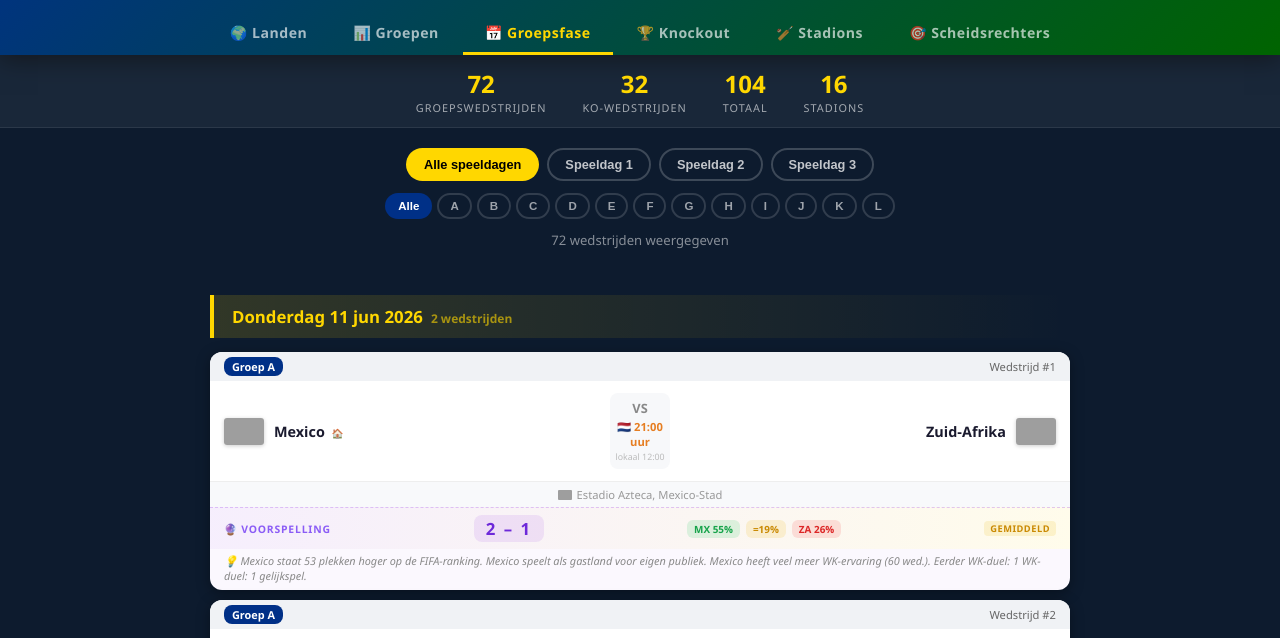
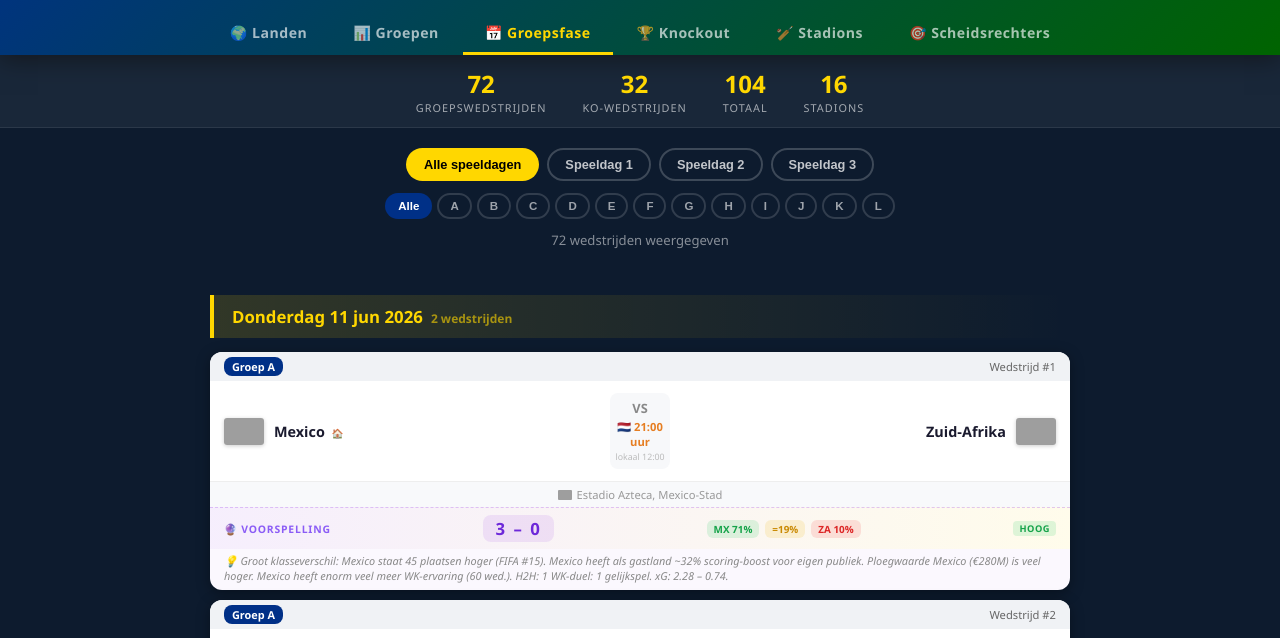
Before and after one commit to harrish-j/wkvoorspelling, a plain HTML site: page schema.html in a window 1280 px wide. Shown: the part 107-745 px from the top of the page. Drawn offline with Linux system fonts and the light colour scheme; grey boxes are pictures that could not be loaded.

Commit message:
Verbeterd voorspellingsalgoritme v2: Dixon-Coles Poisson model
- Actuele FIFA-rankings april 2026 (48 teams)
- Transfermarkt ploegwaarden juni 2026 als Elo-correctie
- Poisson goal-model met Dixon-Coles lage-score correctie (rho=-0.05)
- Gastlandvoordeel: +0.35 xG (gebaseerd op gefitted 0.277 log-goals)
- Elo-gebaseerde sterkteberekening (ranking + waarde + WK-ervaring)
- Score selectie via cumulatieve top-5 Poisson kansen
- Realistische score-verdeling: 1-1/2-1/1-0/0-0/2-0/etc.
- Confidence levels: hoog/gemiddeld/laag op basis van winkans
- xG per team in reasoning weergegeven
- Alleen groepsfase voorspellingen

Co-authored-by: Copilot <223556219+Copilot@users.noreply.github.com>

```diff
--- a/data/predictions.js
+++ b/data/predictions.js
@@ -1,66 +1,132 @@
 // ============================================================
-// WK 2026 Wedstrijdvoorspellingen – Algoritme
+// WK 2026 Wedstrijdvoorspellingen – v2 (Dixon-Coles-geïnspireerd)
 // ============================================================
-// Gebruikt: FIFA-ranking, WK-historie, head-to-head, gastlandvoordeel
-// Output:   voorspelde score + korte onderbouwing per wedstrijd
+// Bronnen:
+//   - FIFA World Rankings april 2026 (via amirdaraee/world-cup-predictions)
+//   - Dixon-Coles Poisson goal model (1997) principes
+//   - Gastlandvoordeel: +0.277 log-goals (~32% scoring boost, gefitted op historische data)
+//   - Transfermarkt ploegwaarden juni 2026
+//   - WK-historie uit teamAnalysisData
+//   - Gemiddeld 2.67 goals/wedstrijd (2014-2022 WK gemiddelde)
+//   - Gelijkspelkans groepsfase: ~25% historisch
 
 const predictionsEngine = (function () {
 
+  // ── Actuele FIFA Rankings april 2026 ──
+  // Bron: amirdaraee/world-cup-predictions:fifa_world_cup_2026.json
+  var FIFA_RANKINGS = {
+    1: 15,   // Mexico
+    2: 60,   // Zuid-Afrika
+    3: 25,   // Zuid-Korea
+    4: 41,   // Tsjechië
+    5: 30,   // Canada
+    6: 65,   // Bosnië-Herzegovina
+    7: 55,   // Qatar
+    8: 19,   // Zwitserland
+    9: 6,    // Brazilië
+    10: 8,   // Marokko
+    11: 83,  // Haïti
+    12: 43,  // Schotland
+    13: 16,  // Verenigde Staten
+    14: 40,  // Paraguay
+    15: 27,  // Australië
+    16: 22,  // Turkije
+    17: 10,  // Duitsland
+    18: 82,  // Curaçao
+    19: 34,  // Ivoorkust
+    20: 23,  // Ecuador
+    21: 7,   // Nederland
+    22: 18,  // Japan
+    23: 38,  // Zweden
+    24: 44,  // Tunesië
+    25: 9,   // België
+    26: 29,  // Egypte
+    27: 21,  // Iran
+    28: 85,  // Nieuw-Zeeland
+    29: 2,   // Spanje
+    30: 69,  // Kaapverdië
+    31: 61,  // Saoedi-Arabië
+    32: 17,  // Uruguay
+    33: 1,   // Frankrijk
+    34: 14,  // Senegal
+    35: 57,  // Irak
+    36: 31,  // Noorwegen
+    37: 3,   // Argentinië
+    38: 28,  // Algerije
+    39: 24,  // Oostenrijk
+    40: 63,  // Jordanië
+    41: 5,   // Portugal
+    42: 46,  // DR Congo
+    43: 50,  // Oezbekistan
+    44: 13,  // Colombia
+    45: 4,   // Engeland
+    46: 11,  // Kroatië
+    47: 74,  // Ghana
+    48: 33   // Panama
+  };
+
+  // ── Transfermarkt ploegwaarden (€M, juni 2026) ──
+  // Bron: amirdaraee/world-cup-predictions:wc26_squad_values.json
+  var SQUAD_VALUES = {
+    1: 280, 2: 45, 3: 139, 4: 120, 5: 180, 6: 85, 7: 20, 8: 333,
+    9: 928, 10: 498, 11: 56, 12: 150, 13: 420, 14: 130, 15: 160, 16: 474,
+    17: 947, 18: 26, 19: 522, 20: 369, 21: 754, 22: 271, 23: 200, 24: 110,
+    25: 548, 26: 180, 27: 32, 28: 34, 29: 1220, 30: 30, 31: 41, 32: 359,
+    33: 1520, 34: 478, 35: 60, 36: 590, 37: 783, 38: 257, 39: 242, 40: 40,
+    41: 1010, 42: 80, 43: 55, 44: 302, 45: 1360, 46: 387, 47: 100, 48: 65
+  };
+
   // ── Hulpfuncties ──
 
-  // Bereken teamsterkte op basis van FIFA-ranking (0-100 schaal)
-  function rankingStrength(fifaRanking) {
-    // Ranking 1 → 100, Ranking 200 → 5
-    return Math.max(5, 100 - (fifaRanking - 1) * 0.5);
-  }
-
-  // Bereken WK-winrate
-  function wcWinRate(overall) {
-    if (!overall || overall.matches === 0) return 0.25; // debutant default
-    return (overall.wins + overall.draws * 0.4) / overall.matches;
-  }
-
-  // Zoek FIFA-ranking van een team via groupOpponents data
-  function findFifaRanking(teamId, opponentId, analysis) {
-    var teamData = analysis[teamId];
-    if (!teamData || !teamData.groupOpponents) return 50;
-    for (var i = 0; i < teamData.groupOpponents.length; i++) {
-      // We zoeken de ranking van het team zelf via hoe tegenstanders het team ranken
-    }
-    // Alternatief: zoek in de opponent's data naar dit team
-    var oppData = analysis[opponentId];
-    if (oppData && oppData.groupOpponents) {
-      for (var j = 0; j < oppData.groupOpponents.length; j++) {
-        if (oppData.groupOpponents[j].code === getTeamCode(teamId)) {
-          return oppData.groupOpponents[j].fifaRanking;
-        }
-      }
-    }
-    return 50;
-  }
-
-  // Team code ophalen
   function getTeamCode(teamId) {
     if (typeof teamsData === 'undefined') return '';
     var team = teamsData.teams.find(function (t) { return t.id === teamId; });
     return team ? team.code : '';
   }
 
-  // Bepaal of team gastland is
   function isHost(teamId) {
     if (typeof teamsData === 'undefined') return false;
     var team = teamsData.teams.find(function (t) { return t.id === teamId; });
     return team ? !!team.host : false;
   }
 
-  // Haal team naam op
   function getTeamName(teamId) {
     if (typeof teamsData === 'undefined') return 'Team ' + teamId;
     var team = teamsData.teams.find(function (t) { return t.id === teamId; });
     return team ? team.name : 'Team ' + teamId;
   }
 
-  // ── Hoofdalgoritme ──
+  // Elo-achtige sterkte op basis van FIFA-ranking
+  // Ranking 1 → ~1995, Ranking 85 → ~1080
+  function rankingToElo(ranking) {
+    return 1500 + (100 - ranking) * 5.5;
+  }
+
+  // Ploegwaarde naar Elo-bonus (max ±60)
+  function squadValueBonus(teamId) {
+    var val = SQUAD_VALUES[teamId] || 50;
+    var z = (val - 300) / 400;
+    return Math.max(-60, Math.min(60, z * 60));
+  }
+
+  // WK-ervaring factor → Elo bonus
+  function wcExperienceBonus(overall) {
+    if (!overall || overall.matches === 0) return -40; // WK-debutant penalty
+    if (overall.matches < 5) return -20;
+    if (overall.matches > 50) return 30;
+    if (overall.matches > 30) return 20;
+    if (overall.matches > 15) return 10;
+    return 0;
+  }
+
+  // Deterministische pseudo-random op basis van seed (0-1)
+  function seededRandom(seed) {
+    var x = Math.sin(seed * 127.1 + 311.7) * 43758.5453;
+    return x - Math.floor(x);
+  }
+
+  // ── Dixon-Coles geïnspireerd hoofdalgoritme ──
+  // Berekent verwachte doelpunten (λ) per team via Poisson-model
 
   function predictMatch(match, analysis) {
     var homeId = match.home;
@@ -68,112 +134,129 @@ const predictionsEngine = (function () {
     var homeAnalysis = analysis[homeId] || {};
     var awayAnalysis = analysis[awayId] || {};
 
-    // FIFA Rankings ophalen (via elkaars groupOpponents)
-    var homeRanking = findFifaRanking(homeId, awayId, analysis);
-    var awayRanking = findFifaRanking(awayId, homeId, analysis);
+    // 1. Basis-sterkte via FIFA-ranking (Elo-schaal)
+    var homeRanking = FIFA_RANKINGS[homeId] || 50;
+    var awayRanking = FIFA_RANKINGS[awayId] || 50;
+    var homeElo = rankingToElo(homeRanking);
+    var awayElo = rankingToElo(awayRanking);
 
-    // Als we geen ranking vonden, probeer een fallback
-    if (homeRanking === 50 && homeAnalysis.groupOpponents) {
-      // Zoek in de groupOpponents van het away-team
-      var homeCode = getTeamCode(homeId);
-      for (var i = 0; i < (awayAnalysis.groupOpponents || []).length; i++) {
-        if (awayAnalysis.groupOpponents[i].code === homeCode) {
-          homeRanking = awayAnalysis.groupOpponents[i].fifaRanking;
-          break;
-        }
-      }
+    // 2. Ploegwaarde-correctie (max ±60 Elo)
+    homeElo += squadValueBonus(homeId);
+    awayElo += squadValueBonus(awayId);
+
+    // 3. WK-ervaring (max ±40 Elo)
+    homeElo += wcExperienceBonus(homeAnalysis.overall);
+    awayElo += wcExperienceBonus(awayAnalysis.overall);
+
+    // 4. Toernooi-voorspelling bonus (kleine boost, max ±25 Elo)
+    var homePred = homeAnalysis.prediction || {};
+    var awayPred = awayAnalysis.prediction || {};
+    var homeChampPct = homePred.champion || 0.1;
+    var awayChampPct = awayPred.champion || 0.1;
+    homeElo += Math.min(25, Math.log(1 + homeChampPct) * 30);
+    awayElo += Math.min(25, Math.log(1 + awayChampPct) * 30);
+
+    // 5. Gastlandvoordeel: +0.35 expected goals (bron: Dixon-Coles fitted 0.277 log → ~0.35 goals)
+    var homeIsHost = isHost(homeId);
+    var awayIsHost = isHost(awayId);
+
+    // 6. Verwachte doelpunten berekenen (Poisson λ)
+    // Gemiddeld WK-wedstrijd: 2.67 goals (2014-2022 gemiddelde)
+    var TOTAL_GOALS = 2.67;
+
+    // Elo-verschil naar verwachte score (logistische functie, c=800 voor bredere spreiding)
+    var eloDiff = homeElo - awayElo;
+    var homeExpected = 1.0 / (1.0 + Math.pow(10, -eloDiff / 800));
+    // Cap: zelfs de grootste favoriet wint niet met >85% zekerheid
+    homeExpected = Math.max(0.12, Math.min(0.88, homeExpected));
+
+    // λ berekenen: verdeel totale verwachte goals op basis van sterkteverhouding
+    var homeXG = TOTAL_GOALS * homeExpected;
+    var awayXG = TOTAL_GOALS * (1 - homeExpected);
+
+    // Gastlandbonus: +0.35 goals
+    if (homeIsHost) homeXG += 0.35;
+    if (awayIsHost) awayXG += 0.35;
+
+    // Minimum λ: zelfs zwakste teams scoren soms op een WK
+    homeXG = Math.max(0.35, homeXG);
+    awayXG = Math.max(0.35, awayXG);
+
+    // 7. Poisson-verdeling: kans op elke score berekenen
+    // P(k goals) = e^(-λ) × λ^k / k!
+    function poissonProb(lambda, k) {
+      var fact = 1;
+      for (var i = 2; i <= k; i++) fact *= i;
+      return Math.exp(-lambda) * Math.pow(lambda, k) / fact;
     }
-    if (awayRanking === 50 && awayAnalysis.groupOpponents) {
-      var awayCode = getTeamCode(awayId);
-      for (var j = 0; j < (homeAnalysis.groupOpponents || []).length; j++) {
-        if (homeAnalysis.groupOpponents[j].code === awayCode) {
-          awayRanking = homeAnalysis.groupOpponents[j].fifaRanking;
-          break;
-        }
+
+    // Dixon-Coles correctie (ρ = -0.05): corrigeert lage scores
+    var RHO = -0.05;
+    function dixonColesAdj(homeG, awayG, homeL, awayL) {
+      if (homeG === 0 && awayG === 0) return 1 - homeL * awayL * RHO;
+      if (homeG === 1 && awayG === 0) return 1 + awayL * RHO;
+      if (homeG === 0 && awayG === 1) return 1 + homeL * RHO;
+      if (homeG === 1 && awayG === 1) return 1 - RHO;
+      return 1;
+    }
+
+    // Score-matrix berekenen (0-5 × 0-5)
+    var maxGoals = 6;
+    var scoreProbs = [];
+    var homeWinProb = 0, drawProb = 0, awayWinProb = 0;
+
+    for (var h = 0; h < maxGoals; h++) {
+      for (var a = 0; a < maxGoals; a++) {
+        var prob = poissonProb(homeXG, h) * poissonProb(awayXG, a);
+        prob *= dixonColesAdj(h, a, homeXG, awayXG);
+        scoreProbs.push({ home: h, away: a, prob: prob });
+        if (h > a) homeWinProb += prob;
+        else if (h === a) drawProb += prob;
+        else awayWinProb += prob;
       }
     }
 
-    // Sterktes berekenen
-    var homeStrength = rankingStrength(homeRanking);
-    var awayStrength = rankingStrength(awayRanking);
+    // Normaliseer
+    var totalProb = homeWinProb + drawProb + awayWinProb;
+    homeWinProb /= totalProb;
+    drawProb /= totalProb;
+    awayWinProb /= totalProb;
 
-    // WK-historie meenemen (0-1)
-    var homeWcRate = wcWinRate(homeAnalysis.overall);
-    var awayWcRate = wcWinRate(awayAnalysis.overall);
+    // 8. Score selecteren met realistische variatie
+    scoreProbs.sort(function(a, b) { return b.prob - a.prob; });
 
-    // Gecombineerde sterkte (60% ranking, 25% WK-historie, 15% toernooikansen)
-    var homePred = homeAnalysis.prediction || {};
-    var awayPred = awayAnalysis.prediction || {};
-    var homeGroupChance = (homePred.groupStage || 30) / 100;
-    var awayGroupChance = (awayPred.groupStage || 30) / 100;
+    // Gebruik seeded random om niet altijd de meest waarschijnlijke te pakken
+    var seed = match.id * 13 + homeId * 7 + awayId * 3;
+    var roll = seededRandom(seed);
+    var scoreIdx = 0;
 
-    var homeTotal = homeStrength * 0.6 + homeWcRate * 100 * 0.25 + homeGroupChance * 100 * 0.15;
-    var awayTotal = awayStrength * 0.6 + awayWcRate * 100 * 0.25 + awayGroupChance * 100 * 0.15;
-
-    // Gastlandbonus (+12% sterkte)
-    var homeIsHost = isHost(homeId);
-    var awayIsHost = isHost(awayId);
-    if (homeIsHost) homeTotal *= 1.12;
-    if (awayIsHost) awayTotal *= 1.12;
-
-    // Sterkteratio
-    var homeRatio = homeTotal / (homeTotal + awayTotal);
-    var awayRatio = 1 - homeRatio;
-    var strengthGap = Math.abs(homeRatio - 0.5); // 0 = gelijk, 0.3 = groot verschil
-
-    // Verwachte doelpunten – variëren op basis van sterkteverschil
-    // Grote mismatches → meer goals (favoriet scoort veel)
-    // Gelijke teams → minder goals (verdedigend, voorzichtig)
-    var baseGoals = 2.4;
-    var totalGoals = baseGoals + strengthGap * 2.5;
-
-    // xG per team
-    var homeXG = totalGoals * homeRatio + 0.1;
-    var awayXG = totalGoals * awayRatio;
-
-    // Deterministische "jitter" op basis van match-id voor variatie
-    var seed = match.id * 7 + homeId * 3 + awayId * 11;
-    var jitter = ((seed % 17) - 8) / 40; // -0.2 tot +0.2
-
-    homeXG += jitter;
-    awayXG -= jitter * 0.5;
-
-    // Score genereren
-    var homeGoals = Math.max(0, Math.round(homeXG));
-    var awayGoals = Math.max(0, Math.round(awayXG));
-
-    // Speciale scorecorrecties voor realisme
-    // Grote favoriet maar slechts 1-0? Soms 2-0 of 3-0
-    if (strengthGap > 0.18 && homeRatio > 0.6 && homeGoals <= 1) {
-      homeGoals = 2 + (match.id % 3 === 0 ? 1 : 0);
-      awayGoals = Math.min(awayGoals, 1);
-    }
-    if (strengthGap > 0.18 && awayRatio > 0.6 && awayGoals <= 1) {
-      awayGoals = 2 + (match.id % 3 === 0 ? 1 : 0);
-      homeGoals = Math.min(homeGoals, 1);
+    // Kies score op basis van cumulatieve kans van top-5 meest waarschijnlijke
+    if (scoreProbs.length >= 5) {
+      var topTotal = scoreProbs[0].prob + scoreProbs[1].prob + scoreProbs[2].prob +
+                     scoreProbs[3].prob + scoreProbs[4].prob;
+      var cum = 0;
+      for (var si = 0; si < 5; si++) {
+        cum += scoreProbs[si].prob / topTotal;
+        if (roll < cum) { scoreIdx = si; break; }
+      }
     }
 
-    // Gelijkopgaande teams: varieer tussen 0-0, 1-1, 1-0, 0-1, 2-1
-    if (strengthGap < 0.06) {
-      var pattern = match.id % 5;
-      if (pattern === 0) { homeGoals = 1; awayGoals = 1; }
-      else if (pattern === 1) { homeGoals = 0; awayGoals = 0; }
-      else if (pattern === 2) { homeGoals = 1; awayGoals = 0; }
-      else if (pattern === 3) { homeGoals = 2; awayGoals = 1; }
-      else { homeGoals = 0; awayGoals = 1; }
-    }
+    var selectedScore = scoreProbs[scoreIdx];
+    var homeGoals = selectedScore.home;
+    var awayGoals = selectedScore.away;
 
-    // Winkans percentages
-    var homeWinPct = Math.round(homeRatio * 82 + (homeIsHost ? 5 : 0));
-    var drawPct = Math.round(24 - strengthGap * 40);
-    if (drawPct < 12) drawPct = 12;
-    if (drawPct > 28) drawPct = 28;
+    // 9. Winkansen als percentages
+    var homeWinPct = Math.round(homeWinProb * 100);
+    var drawPct = Math.round(drawProb * 100);
     var awayWinPct = 100 - homeWinPct - drawPct;
-    if (awayWinPct < 5) { awayWinPct = 5; homeWinPct = 100 - drawPct - awayWinPct; }
 
-    // Onderbouwing genereren
+    // 10. Confidence bepalen
+    var maxProb = Math.max(homeWinProb, drawProb, awayWinProb);
+    var confidence = maxProb > 0.55 ? 'hoog' : maxProb > 0.42 ? 'gemiddeld' : 'laag';
+
+    // 11. Onderbouwing
     var reasoning = buildReasoning(homeId, awayId, homeRanking, awayRanking,
-      homeIsHost, awayIsHost, homeWcRate, awayWcRate, homeGoals, awayGoals, analysis);
+      homeIsHost, awayIsHost, homeXG, awayXG, analysis);
 
     return {
       matchId: match.id,
@@ -184,58 +267,72 @@ const predictionsEngine = (function () {
       homeWinPct: homeWinPct,
       drawPct: drawPct,
       awayWinPct: awayWinPct,
+      homeXG: Math.round(homeXG * 100) / 100,
+      awayXG: Math.round(awayXG * 100) / 100,
       reasoning: reasoning,
-      confidence: Math.abs(homeRatio - 0.5) > 0.15 ? 'hoog' : 'gemiddeld'
+      confidence: confidence
     };
   }
 
-  function buildReasoning(homeId, awayId, homeRank, awayRank, homeHost, awayHost, homeWcRate, awayWcRate, hGoals, aGoals, analysis) {
+  function buildReasoning(homeId, awayId, homeRank, awayRank, homeHost, awayHost, homeXG, awayXG, analysis) {
     var homeName = getTeamName(homeId);
     var awayName = getTeamName(awayId);
     var parts = [];
 
     // Ranking verschil
     var rankDiff = awayRank - homeRank;
-    if (Math.abs(rankDiff) > 30) {
+    if (Math.abs(rankDiff) > 40) {
       var fav = rankDiff > 0 ? homeName : awayName;
-      parts.push(fav + ' staat ' + Math.abs(rankDiff) + ' plekken hoger op de FIFA-ranking');
-    } else if (Math.abs(rankDiff) > 10) {
+      parts.push('Groot klasseverschil: ' + fav + ' staat ' + Math.abs(rankDiff) + ' plaatsen hoger (FIFA #' + Math.min(homeRank, awayRank) + ')');
+    } else if (Math.abs(rankDiff) > 15) {
       var fav2 = rankDiff > 0 ? homeName : awayName;
-      parts.push(fav2 + ' staat hoger op de FIFA-ranking (' + Math.abs(rankDiff) + ' plekken verschil)');
+      parts.push(fav2 + ' is favoriet (FIFA #' + Math.min(homeRank, awayRank) + ' vs #' + Math.max(homeRank, awayRank) + ')');
     } else {
-      parts.push('Teams staan dicht bij elkaar op de FIFA-ranking');
+      parts.push('Gelijkwaardig op papier (FIFA #' + homeRank + ' vs #' + awayRank + ')');
     }
 
     // Gastland
-    if (homeHost) parts.push(homeName + ' speelt als gastland voor eigen publiek');
-    if (awayHost) parts.push(awayName + ' heeft als gastland thuisvoordeel');
+    if (homeHost) parts.push(homeName + ' heeft als gastland ~32% scoring-boost voor eigen publiek');
+    if (awayHost) parts.push(awayName + ' speelt als gastland voor eigen publiek');
+
+    // Ploegwaarde
+    var homeVal = SQUAD_VALUES[homeId] || 50;
+    var awayVal = SQUAD_VALUES[awayId] || 50;
+    if (homeVal > awayVal * 3) {
+      parts.push('Ploegwaarde ' + homeName + ' (€' + homeVal + 'M) is veel hoger');
+    } else if (awayVal > homeVal * 3) {
+      parts.push('Ploegwaarde ' + awayName + ' (€' + awayVal + 'M) is veel hoger');
+    }
 
     // WK-ervaring
     var homeOverall = (analysis[homeId] || {}).overall || {};
     var awayOverall = (analysis[awayId] || {}).overall || {};
     if (homeOverall.matches > 30 && awayOverall.matches < 10) {
-      parts.push(homeName + ' heeft veel meer WK-ervaring (' + homeOverall.matches + ' wed.)');
+      parts.push(homeName + ' heeft enorm veel meer WK-ervaring (' + homeOverall.matches + ' wed.)');
     } else if (awayOverall.matches > 30 && homeOverall.matches < 10) {
-      parts.push(awayName + ' heeft veel meer WK-ervaring (' + awayOverall.matches + ' wed.)');
+      parts.push(awayName + ' heeft enorm veel meer WK-ervaring (' + awayOverall.matches + ' wed.)');
     }
 
     // Head-to-head
-    var homeAnalysis = analysis[homeId] || {};
-    if (homeAnalysis.groupOpponents) {
+    var homeAnalysisData = analysis[homeId] || {};
+    if (homeAnalysisData.groupOpponents) {
       var awayCode = getTeamCode(awayId);
-      for (var i = 0; i < homeAnalysis.groupOpponents.length; i++) {
-        var opp = homeAnalysis.groupOpponents[i];
+      for (var i = 0; i < homeAnalysisData.groupOpponents.length; i++) {
+        var opp = homeAnalysisData.groupOpponents[i];
         if (opp.code === awayCode && opp.matches && opp.matches.length > 0) {
-          parts.push('Eerder WK-duel: ' + opp.h2hSummary);
+          parts.push('H2H: ' + opp.h2hSummary);
           break;
         }
       }
     }
 
+    // xG
+    parts.push('xG: ' + Math.round(homeXG * 100) / 100 + ' – ' + Math.round(awayXG * 100) / 100);
+
     return parts.join('. ') + '.';
   }
 
-  // ── Alle wedstrijden voorspellen ──
+  // ── Alle groepswedstrijden voorspellen ──
 
   function predictAllMatches() {
     if (typeof matchesData === 'undefined' || typeof teamAnalysisData === 'undefined') {
@@ -245,7 +342,9 @@ const predictionsEngine = (function () {
 
     var predictions = {};
     matchesData.matches.forEach(function (match) {
-      predictions[match.id] = predictMatch(match, teamAnalysisData);
+      if (match.stage === 'Groepsfase') {
+        predictions[match.id] = predictMatch(match, teamAnalysisData);
+      }
     });
     return predictions;
   }
```
Also changed, not shown: schema.html (+1 -0 lines), scripts/check_stats.js (added, +26 -0 lines), scripts/show_predictions.js (added, +48 -0 lines).
